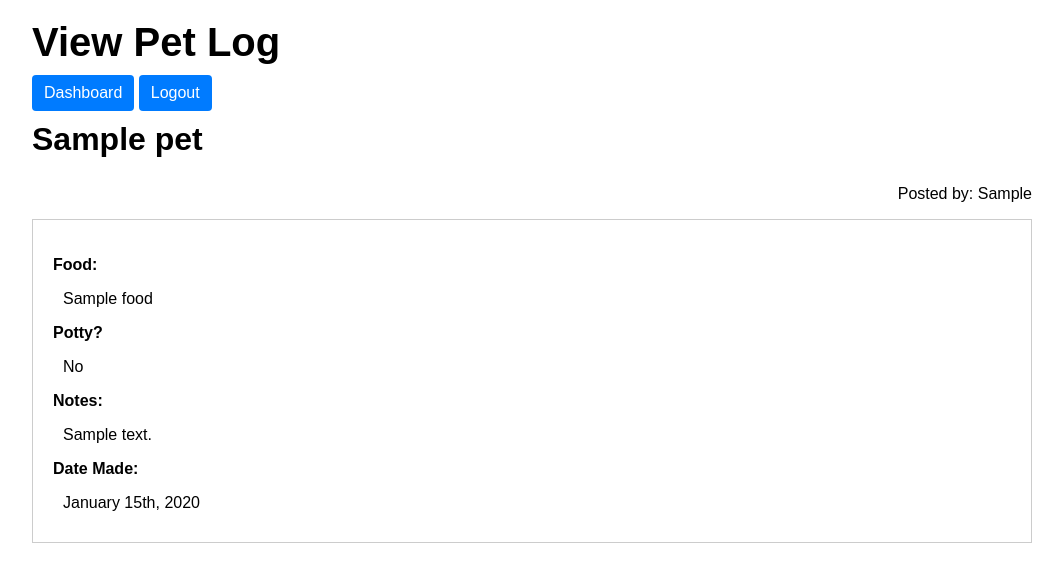
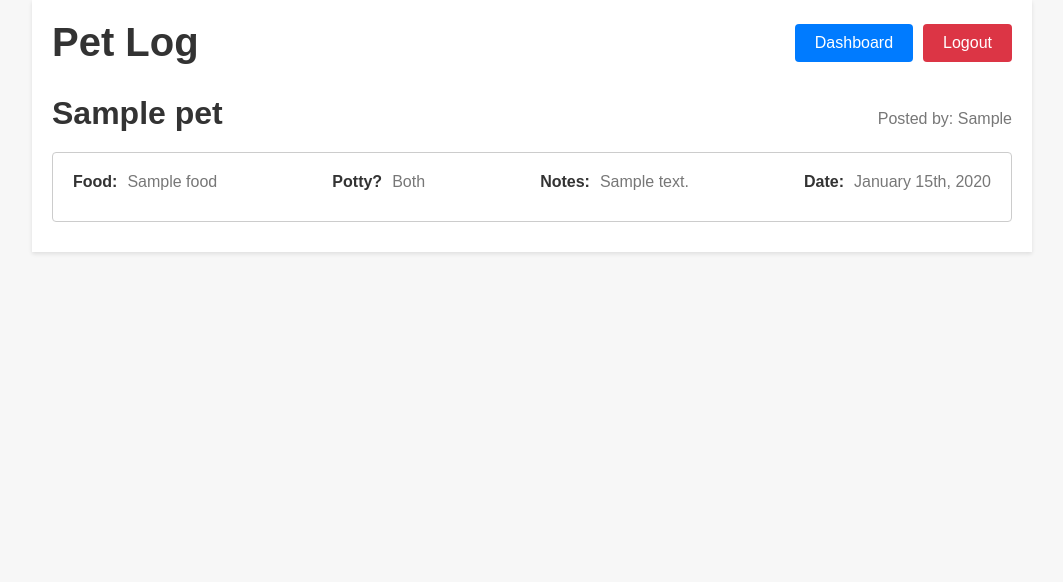
Before and after one commit to Alexandra-Riano/pet-log, a Flask app: template flask_app/templates/pet_view.html in a window 1280 px wide. Shown: the top 582 px of the page, without its empty margins (108-1171 px from the left). Run offline with Flask 3, Linux system fonts and the light colour scheme; the template is opened without the code that fills it: most values are stand-ins (such as "Sample title", 1, 10 or a date in 2020).

Commit message:
updated all the CSS in the HTML files

```diff
--- a/flask_app/templates/dashboard.html
+++ b/flask_app/templates/dashboard.html
@@ -105,9 +105,13 @@
                                 <td>
                                     {% if pet.potty == 1 %}
                                         Yes
+                                    {% elif pet.potty == 0 %}
+                                        No
                                     {% else %}
-                                        No
+                                        Both
                                     {% endif %}
+
+
                                 </td>
                                 <td>{{ pet.creator.first_name }}</td>
                                 <td>
--- a/flask_app/templates/pet_view.html
+++ b/flask_app/templates/pet_view.html
@@ -6,100 +6,158 @@
         <meta name="viewport" content="width=device-width, initial-scale=1.0">
         <title>Pet View</title>
         <style>
-            .container {
+            * {
+                box-sizing: border-box;
+                margin: 0;
+                padding: 0;
+            }
+
+            body {
+                font-family: Arial, sans-serif;
+                background-color: #f7f7f7;
+            }
+
+            .page {
+                max-width: 1000px;
                 margin: 0 auto;
-                max-width: 1000px;
-                font-family: Arial, sans-serif;
+                padding: 20px;
+                background-color: #fff;
+                box-shadow: 0 2px 4px rgba(0, 0, 0, 0.1);
             }
-            h1 {
+
+            .header {
+                display: flex;
+                justify-content: space-between;
+                align-items: center;
+                margin-bottom: 30px;
+            }
+
+            .title {
                 font-size: 2.5rem;
-                margin-top: 20px;
+                margin-right: auto;
+                color: #333;
+            }
+
+            .button {
+                color: #fff;
+                font-size: 16px;
+                border-radius: 4px;
+                padding: 10px 20px;
+                cursor: pointer;
+                transition: background-color 0.3s ease;
+                text-decoration: none;
+                text-align: center;
+            }
+
+            .button-dashboard {
+                background-color: #007bff;
+                margin-right: 10px;
+            }
+
+            .button-dashboard:hover {
+                background-color: #0069d9;
+            }
+
+            .button-logout {
+                background-color: #dc3545;
+            }
+
+            .button-logout:hover {
+                background-color: #c82333;
+            }
+
+            .pet-info {
+                margin-bottom: 30px;
+            }
+
+            .name {
+                font-size: 2rem;
+                margin-bottom: 10px;
+                color: #333;
+            }
+
+            .creator {
+                font-size: 1rem;
+                color: #777;
+            }
+
+            .pet-details {
+                border: 1px solid #ccc;
+                padding: 20px;
+                border-radius: 4px;
+            }
+
+            .row {
+                display: flex;
+                justify-content: space-between;
+                align-items: center;
                 margin-bottom: 10px;
             }
 
-            .btn {
-                color: #fff;
-                background-color: #007bff;
-                text-decoration: none;
-                font-size: 16px;
-                border-radius: 0.25rem;
-                display: inline-block;
-                line-height: 1.5;
-                padding: 0.375rem 0.75rem;
-
+            .label {
+                font-weight: bold;
+                margin-right: 10px;
+                color: #333;
             }
 
-            .btn:hover {
-                background-color: #0069d9;
-                border-color: #0062cc;
+            .value {
+                color: #777;
             }
 
-            h2 {
-                font-size: 2rem;
-                margin-top: 10px;
+            .value span {
+                font-weight: bold;
+                color: #333;
             }
 
-            .text-end {
-                text-align: right;
+            .potty-yes {
+                color: green;
             }
 
-            .border {
-                padding: 20px;
-            }
-
-            .row > .col-4 {
-                font-weight: bold;
-            }
-
-            .row > .col-8 {
-                margin: 10px;
-            }
-
-            .row > .col-8 > span {
-                font-weight: bold;
-            }
-
-            .border {
-                border: 1px solid #ccc;
+            .potty-no {
+                color: red;
             }
         </style>
     </head>
     <body>
-        <div class="container row justify-content-center mx-auto mt-2">
-            <div class="row">
-                <h1 class="p-0 col-6">View Pet Log</h1>
-                <a href="/dashboard" class="btn btn-secondary offset-2 col-2" style="height: 70%;">Dashboard</a>
-                <a href="/user/logout" class="btn btn-secondary offset-1 col-1" style="height: 70%;">Logout</a>
+        <div class="page">
+            <div class="header">
+                <h1 class="title">Pet Log</h1>
+                <a href="/dashboard" class="button button-dashboard">Dashboard</a>
+                <a href="/user/logout" class="button button-logout">Logout</a>
             </div>
 
-            <div class="row justify-content-between mt-5">
-                <h2 class='fs-1 col-6'>{{ pet.name }}</h2>
-                <p class="fs-3 col-6 text-end">Posted by:
+            <div class="content">
+                <div class="row pet-info">
+                    <h2 class="name">{{ pet.name }}</h2>
+                    <p class="creator">Posted by:
                         {{ pet.creator.first_name }}</p>
                 </div>
 
-            <div class="row border border-dark border-4 rounded rounded-3 p-3 fs-4">
-                <div class="row mb-3">
-                    <p class="col-4">Food:</p>
-                    <p class="col-8">{{ pet.food }}</p>
+                <div class="row pet-details">
+                    <div class="row mb-1">
+                        <p class="label">Food:</p>
+                        <p class="value">{{ pet.food }}</p>
                     </div>
-                <div class="row mb-3">
-                    <p class="col-4">Potty?</p>
-                    <p class="col-8">
+                    <div class="row mb-1">
+                        <p class="label">Potty?</p>
+                        <p class="value">
                             {% if pet.potty == 1 %}
                                 Yes
+                            {% elif pet.potty == 0 %}
+                                No
                             {% else %}
-                            No
+                                Both
                             {% endif %}
                         </p>
                     </div>
-                <div class="row mb-3">
-                    <p class="col-4">Notes:</p>
-                    <p class="col-8">{{ pet.notes }}</p>
+                    <div class="row mb-1">
+                        <p class="label">Notes:</p>
+                        <p class="value">{{ pet.notes }}</p>
                     </div>
-                <div class="row mb-3">
-                    <p class="col-4">Date Made:</p>
-                    <p class="col-8">{{ pet.date.strftime('%B %dth, %Y') }}</p>
+                    <div class="row mb-1">
+                        <p class="label">Date:</p>
+                        <p class="value">{{ pet.date.strftime('%B %dth, %Y') }}</p>
+                    </div>
                 </div>
             </div>
         </div>
```
Also changed, not shown: flask_app/templates/index.html (+28 -7 lines), flask_app/templates/pet_edit.html (+14 -12 lines), flask_app/templates/pet_new.html (+7 -0 lines), 1 other file. Lines whose indentation alone changed are shown as unchanged.
